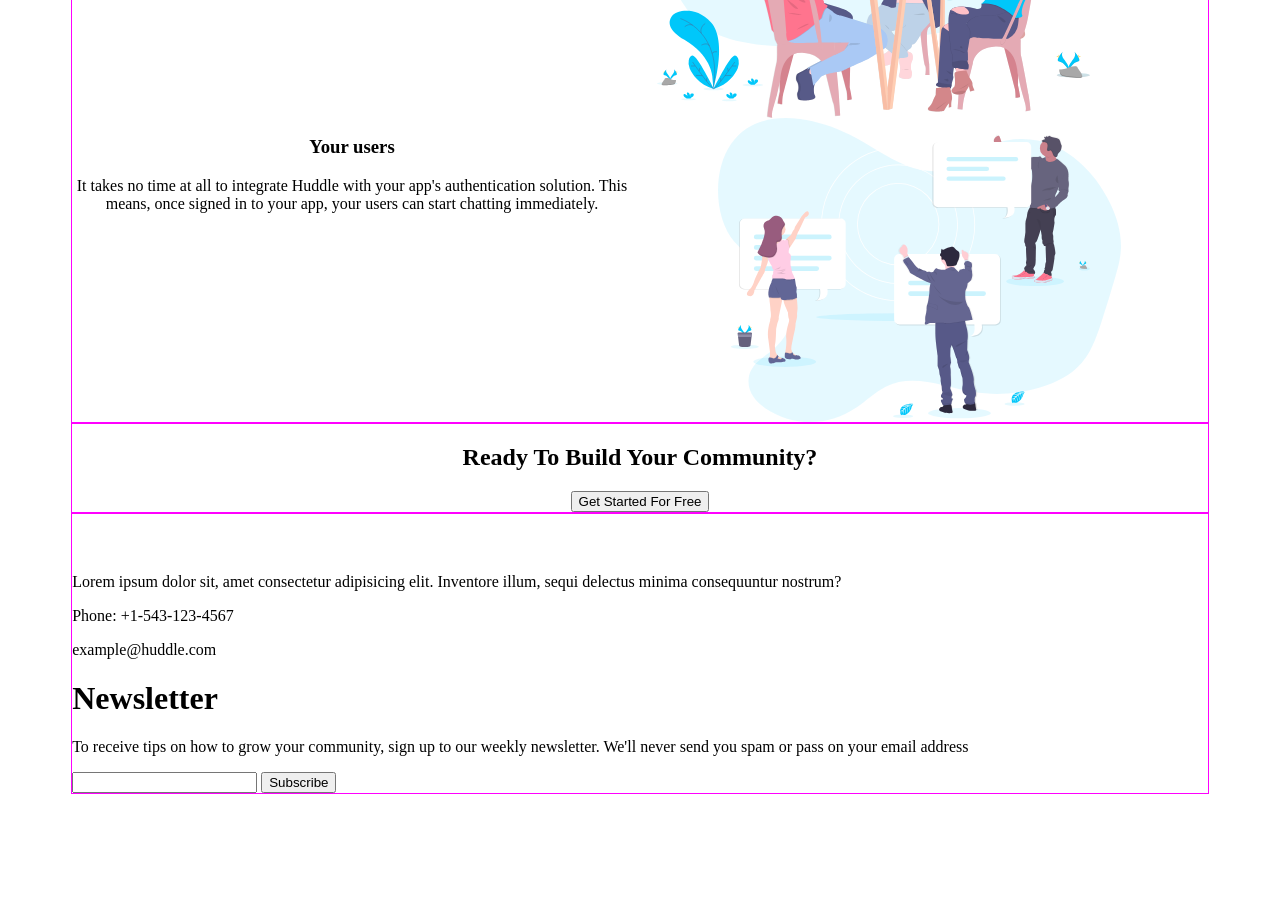
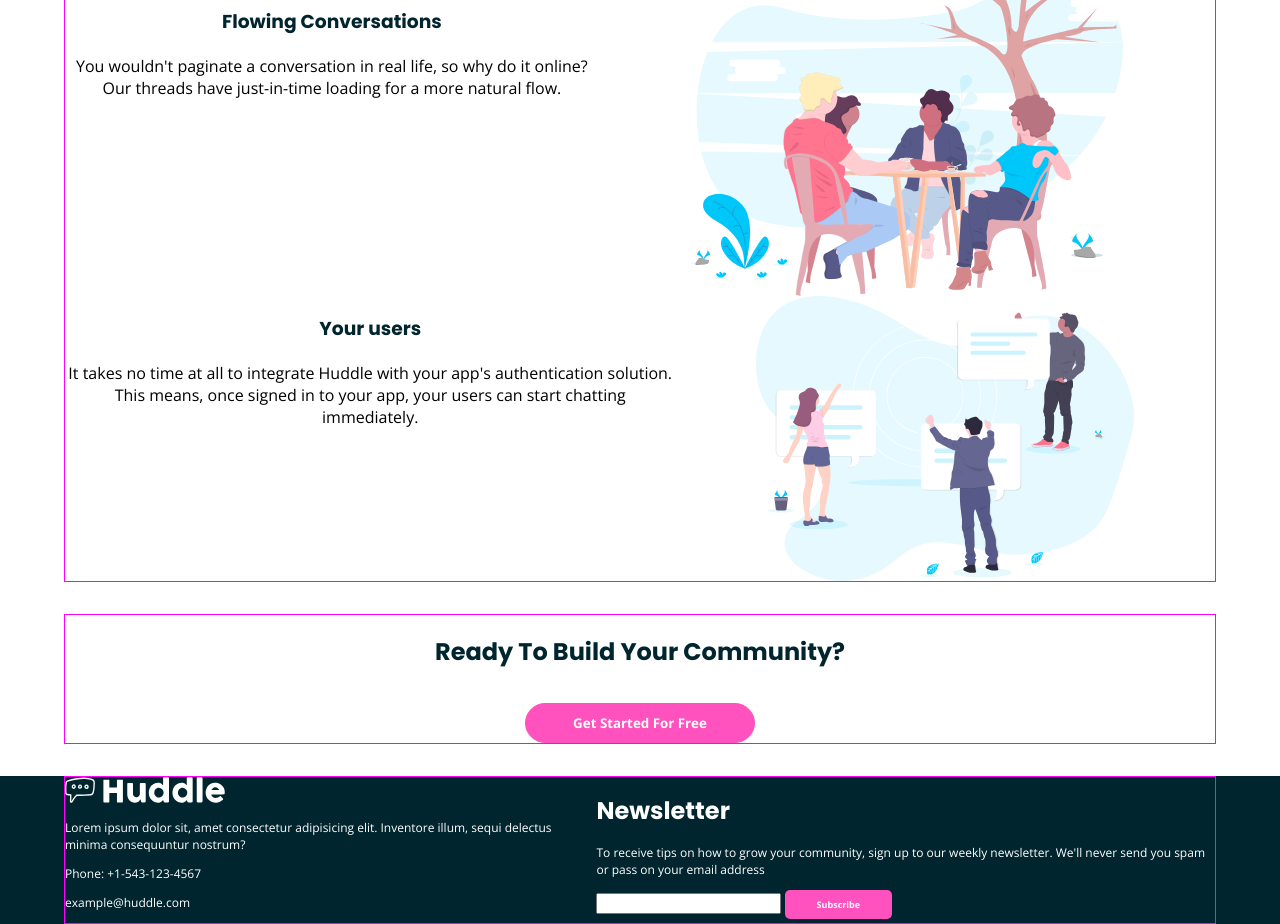
Before and after one commit to jkellerman/huddleLandingPage, a plain HTML site: page index.html in a window 1280 px wide. Shown: the part 1520-2444 px from the top of the page. Before the commit the page ends 2322 px from the top, so only its background shows below. Drawn offline with nearby package versions, Linux system fonts and the light colour scheme.

Commit message:
edit buttons

```diff
--- a/index.html
+++ b/index.html
@@ -122,13 +122,13 @@
 
       <section class="container cta">
         <h1>Ready To Build Your Community?</h1>
-        <button>Get Started For Free</button>
+        <button class="btn btn-main">Get Started For Free</button>
       </section>
     </main>
 
     <footer>
       <div class="container-footer">
-        <div class="footer-box">
+        <div class="footer-box footer-box1">
           <div>
             <img src="/images/logo2.svg" alt="huddle-logo" />
             <p>
@@ -140,7 +140,7 @@
           </div>
         </div>
 
-        <div class="footer-box">
+        <div class="footer-box footer-box2">
           <div>
             <h1>Newsletter</h1>
             <p>
@@ -150,7 +150,7 @@
             </p>
             <div class="input">
               <input type="text" />
-              <input type="submit" value="Subscribe" />
+              <input class="subscribe" type="submit" value="Subscribe" />
             </div>
           </div>
           <div></div>
--- a/styles.css
+++ b/styles.css
@@ -4,17 +4,73 @@
 }
 
 /* ================
+Typography
+=================== */
+
+:root {
+  --Pink: hsl(322, 100%, 66%);
+  --Light-Pink: hsl(321, 100%, 78%);
+  --Light-Red: hsl(0, 100%, 63%);
+
+  --Very-Dark-Cyan: hsl(192, 100%, 9%);
+  --Very-Pale-Blue: hsl(207, 100%, 98%);
+
+  --headings: "Poppins", sans-serif;
+  --body: "Open Sans", sans-serif;
+}
+
+/* ================
 layout
 =================== */
+
+body {
+  font-family: var(--body);
+  margin: 0;
+}
 
 .header {
   border: 1px solid magenta;
 }
 
+h1,
+h3 {
+  font-family: var(--headings);
+  color: var(--Very-Dark-Cyan);
+}
+
+.btn {
+  padding: 0.5em 2em;
+  border-radius: 100000px;
+  border: 1px solid var(--Pink);
+  font-family: inherit;
+  border-color: var(--Pink);
+  background-color: white;
+  color: var(--Pink);
+}
+
+.btn-main {
+  padding: 0.75em 3.5em;
+  margin-top: 1em;
+  background-color: var(--Pink);
+  color: white;
+  font-weight: 700;
+}
+
+.subscribe {
+  background-color: var(--Pink);
+  color: white;
+  border: none;
+  border-radius: 5px;
+  padding: 0.5rem 2rem;
+  font-family: inherit;
+  font-weight: 700;
+  font-size: 0.75em;
+}
+
 .container {
   border: 1px solid magenta;
   width: 90%;
-  margin: 0 auto;
+  margin: 2em auto;
   display: flex;
   flex-direction: column;
   justify-content: center;
@@ -58,10 +114,27 @@ layout
   max-width: 70%;
 }
 
+footer {
+  background-color: var(--Very-Dark-Cyan);
+  color: white;
+}
+
 .container-footer {
   width: 90%;
   border: 1px solid magenta;
   margin: 0 auto;
+  display: flex;
+  flex-direction: row;
+  justify-content: space-evenly;
+  font-size: 0.75rem;
+}
+
+.container-footer h1 {
+  color: white;
+}
+
+.container-footer img {
+  width: 10rem;
 }
 
 @media (max-width: 414px) {
@@ -75,4 +148,8 @@ layout
     justify-content: center;
     align-items: center;
   }
+
+  .container-footer {
+    flex-direction: column;
+  }
 }
```
